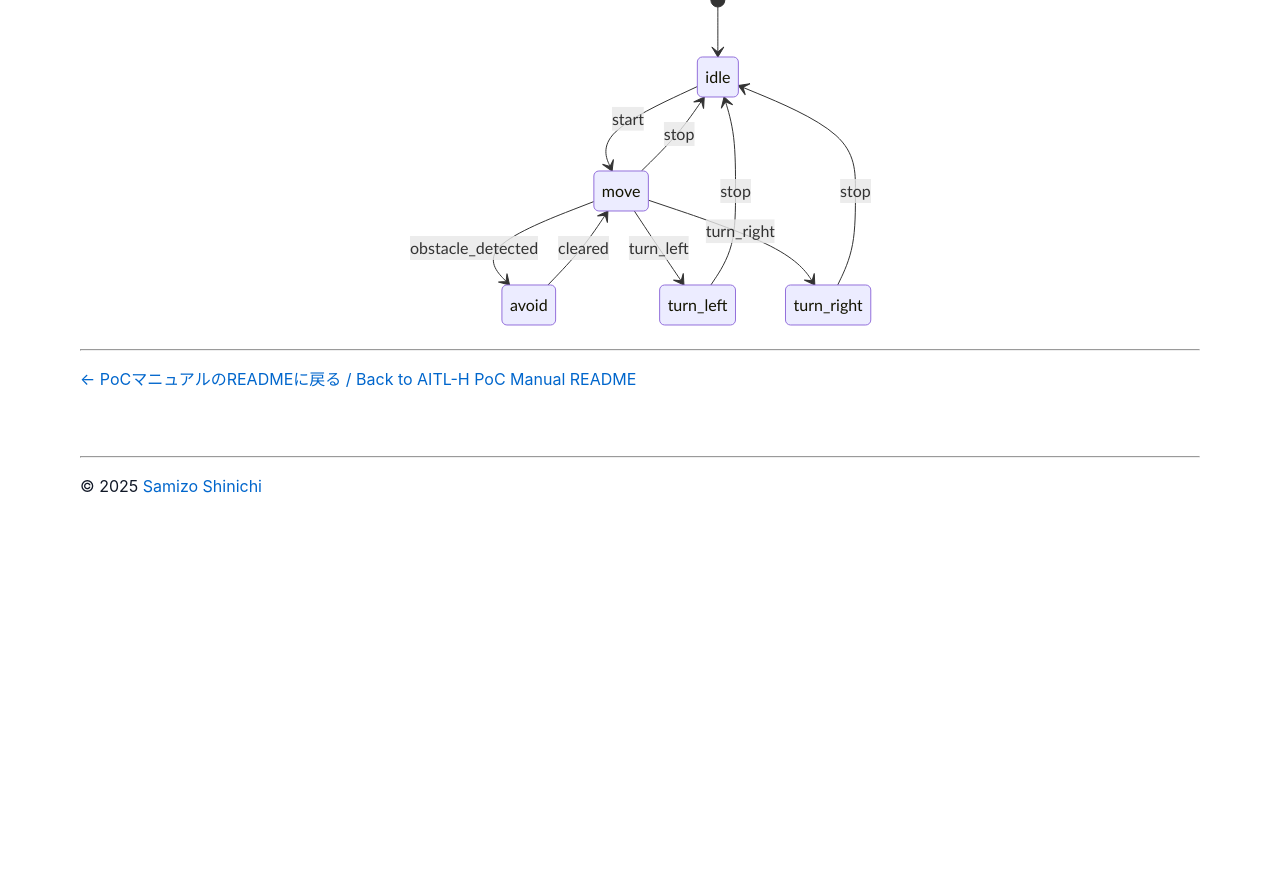
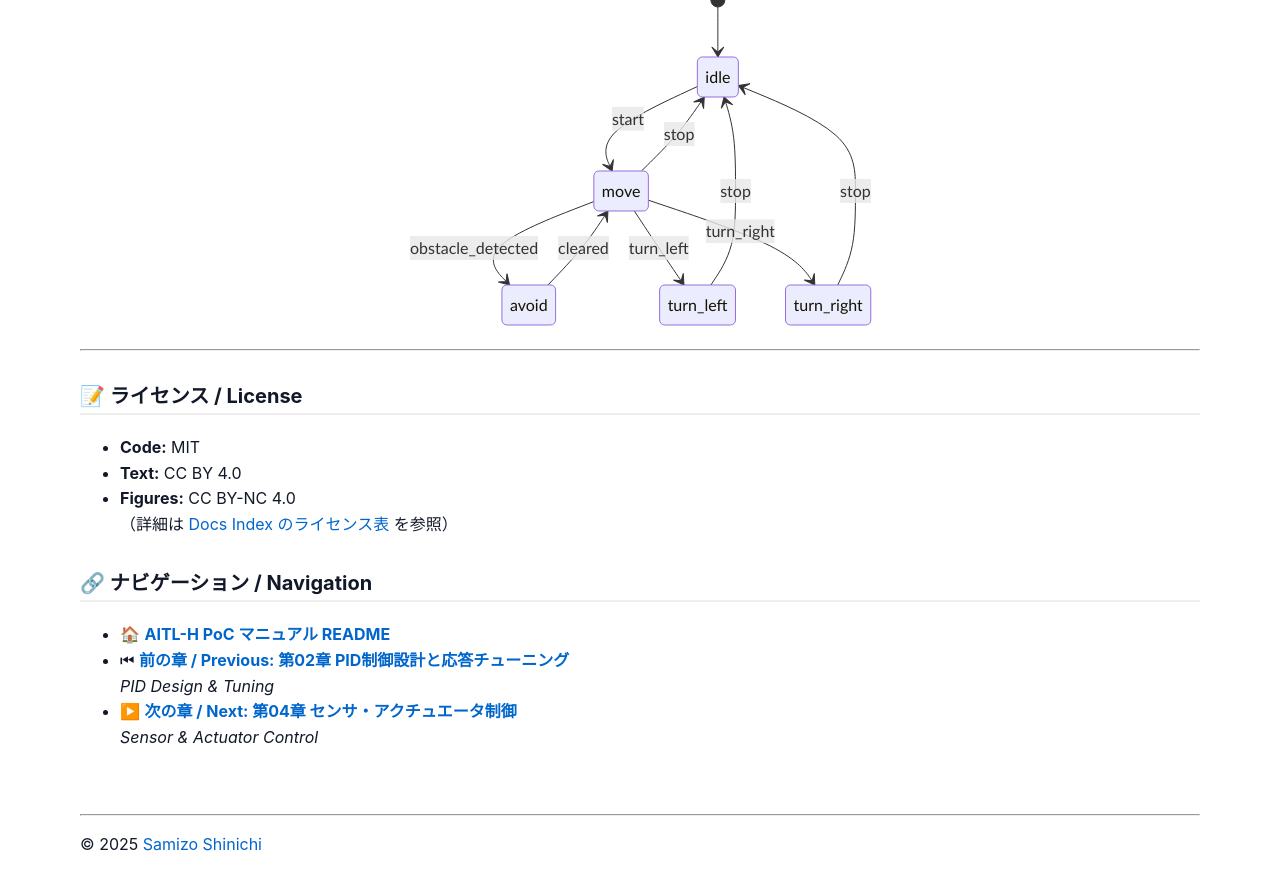
Before and after one commit to Samizo-AITL/AITL-H, a Jekyll site: the page built from docs/chapter03_fsm_design.md, in a window 1280 px wide and 900 px high, scrolled down 2468 px. Shown: the top 890 px of the window. Built offline with Jekyll 4.4.1, drawn with Linux system fonts in a browser that asks for light colours; before the commit the page ends 3010 px from its top, so only the background shows below that.

Commit message:
Update chapter03_fsm_design.md

```diff
--- a/docs/chapter03_fsm_design.md
+++ b/docs/chapter03_fsm_design.md
@@ -112,4 +112,16 @@
 
 ---
 
-[← PoCマニュアルのREADMEに戻る / Back to AITL-H PoC Manual README](README.md)
+### 📝 **ライセンス / License**
+
+- **Code:** MIT
+- **Text:** CC BY 4.0
+- **Figures:** CC BY-NC 4.0
+（詳細は [Docs Index のライセンス表](/AITL-H/docs/#-ライセンス--license) を参照）
+
+### 🔗 **ナビゲーション / Navigation**
+- 🏠 **[AITL-H PoC マニュアル README](/AITL-H/docs/)**
+- ⏮ **[前の章 / Previous: 第02章 PID制御設計と応答チューニング](/AITL-H/docs/chapter02_pid_design.html)**
+  _PID Design & Tuning_
+- ▶️ **[次の章 / Next: 第04章 センサ・アクチュエータ制御](/AITL-H/docs/chapter04_sensor_interface.html)**
+  _Sensor & Actuator Control_
```
